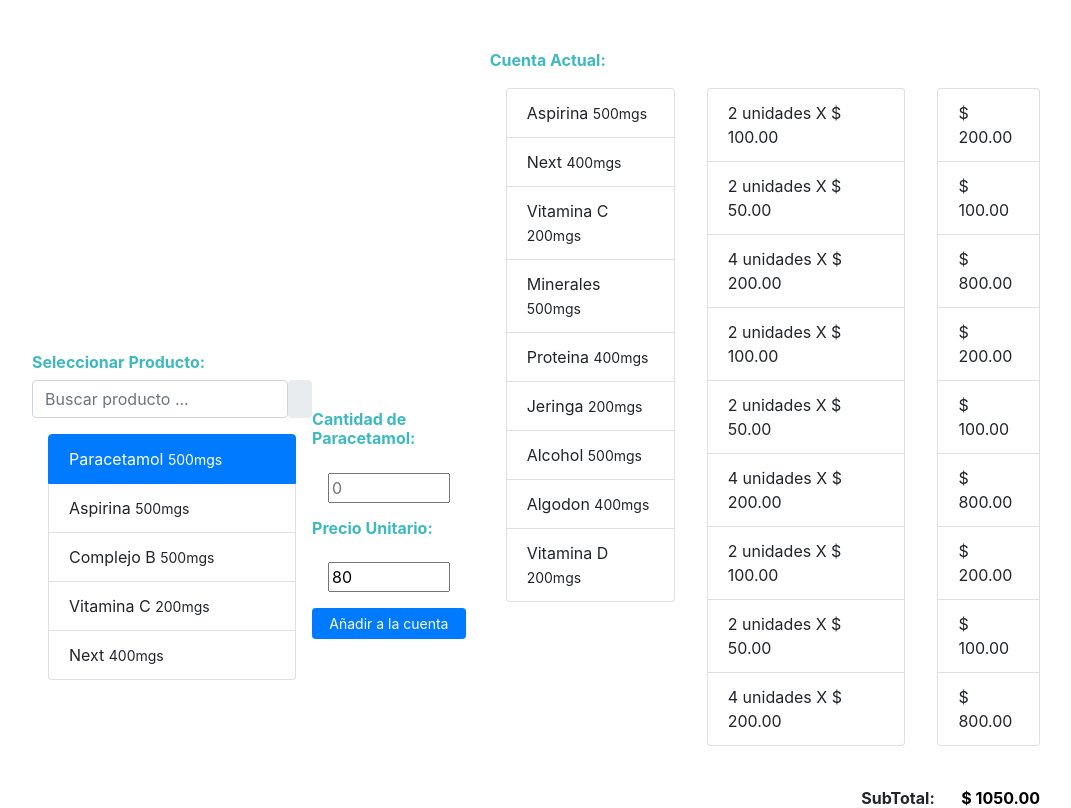
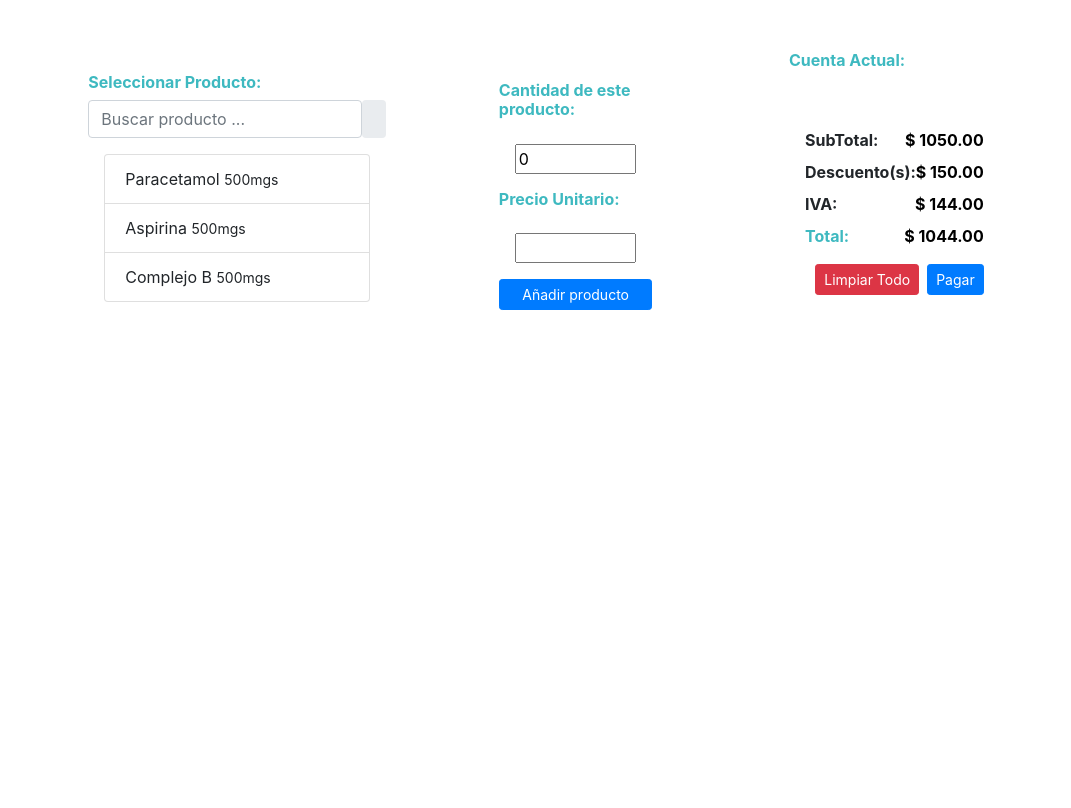
Before and after one commit to mike2611/vue-farmacia, a Vue app: page /puntoVenta in a window 1280 px wide. Shown: the top 808 px of the page, without its empty margins (96-1167 px from the left). Built offline with nearby package versions, Linux system fonts and the light colour scheme.

Commit message:
Se añaden productos de manera dinamica

```diff
--- a/src/components/PuntoVenta.vue
+++ b/src/components/PuntoVenta.vue
@@ -6,15 +6,6 @@
             <div id="content">
                 <!-- Begin Page Content -->
                 <div class="d-flex justify-content-center">
-                    <!-- Page Heading -->
-                    <!-- <div class="center-top mt-4">
-                        <div class="d-flex justify-content-center" style="width: 15vw;">
-                            <h1 class="h3 mb-1 text-gray-800 m-2"> <b class="blue-color">F</b>arma<b class="blue-color">F</b>ácil</h1>
-                            <div>
-                                <img src="../assets/img/farmaLogo6.png" alt="Logo Farmacia" width="40%">
-                            </div>
-                        </div>
-                    </div> -->
                     <div class="mt-5" style="width: 80vw">
                         <div class="d-flex flex-row align-items-center justify-content-around">
                             <div>
@@ -27,35 +18,25 @@
                                 </div>
 
                                 <ul class="list-group m-3">
-                                    <li class="list-group-item active" aria-current="true">
-                                        Paracetamol
-                                        <small> 500mgs</small>
-                                    </li>
-                                    <li class="list-group-item">
-                                        Aspirina
-                                        <small> 500mgs</small>
-                                    </li>
-                                    <li class="list-group-item">
-                                        Complejo B
-                                        <small> 500mgs</small>
-                                    </li>
-                                    <li class="list-group-item">
-                                        Vitamina C
-                                        <small> 200mgs</small>
-                                    </li>
-                                    <li class="list-group-item">
-                                        Next
-                                        <small> 400mgs</small>
+                                    <li v-for="(producto, index) in productos"
+                                        :key="producto.nombre"
+                                        class="list-group-item"
+                                        role="button"
+                                        :class="{ active: selectedProductIndex === index}"
+                                        @click="selectProduct(producto, index)"
+                                        >
+                                        {{producto.nombre}}
+                                        <small>{{producto.descripcion}}</small>
                                     </li>
                                 </ul>
                             </div>
 
                             <div class="d-flex flex-column" style="width: 15%;">
-                                <h6 class="blue-color font-weight-bold">Cantidad de Paracetamol: </h6>
-                                <input  class="m-3" type="number" placeholder="0">
+                                <h6 class="blue-color font-weight-bold">Cantidad de {{selectedProductName ? selectedProductName : "este producto"}}: </h6>
+                                <input  v-model.number="selectedProductQuantity"  class="m-3" type="number" placeholder="0">
                                 <h6 class="blue-color font-weight-bold">Precio Unitario: </h6>
-                                <input class="m-3" type="number" value="80" readonly>
-                                <button type="button" class="btn btn-primary btn-sm">Añadir a la cuenta</button>
+                                <input class="m-3" type="number" :value="selectedProductPrice" readonly>
+                                <button type="button" class="btn btn-primary btn-sm" @click="añadirProducto()">Añadir producto</button>
                             </div>
 
                             <div>
@@ -63,99 +44,19 @@
                                     <span class="blue-color font-weight-bold">Cuenta Actual:</span>
                                     <div class="d-flex">
                                         <ul class="list-group m-3">
-                                            <li class="list-group-item">
-                                                Aspirina
-                                                <small> 500mgs</small>
-                                            </li>
-                                            <li class="list-group-item">
-                                                Next
-                                                <small> 400mgs</small>
-                                            </li>
-                                            <li class="list-group-item">
-                                                Vitamina C
-                                                <small> 200mgs</small>
-                                            </li>
-                                            <li class="list-group-item">
-                                                Minerales
-                                                <small> 500mgs</small>
-                                            </li>
-                                            <li class="list-group-item">
-                                                Proteina
-                                                <small> 400mgs</small>
-                                            </li>
-                                            <li class="list-group-item">
-                                                Jeringa
-                                                <small> 200mgs</small>
-                                            </li>
-                                            <li class="list-group-item">
-                                                Alcohol
-                                                <small> 500mgs</small>
-                                            </li>
-                                            <li class="list-group-item">
-                                                Algodon
-                                                <small> 400mgs</small>
-                                            </li>
-                                            <li class="list-group-item">
-                                                Vitamina D
-                                                <small> 200mgs</small>
+                                            <li v-for="producto in cuenta" :key="producto.nombre" class="list-group-item">
+                                                {{producto.nombre}}
+                                                <small> {{producto.descripcion}}</small>
                                             </li>
                                         </ul>
                                         <ul class="list-group m-3">
-                                            <li class="list-group-item">
-                                                2 unidades X $ 100.00
-                                            </li>
-                                            <li class="list-group-item">
-                                                2 unidades X $ 50.00
-                                            </li>
-                                            <li class="list-group-item">
-                                                4 unidades X $ 200.00
-                                            </li>
-                                            <li class="list-group-item">
-                                                2 unidades X $ 100.00
-                                            </li>
-                                            <li class="list-group-item">
-                                                2 unidades X $ 50.00
-                                            </li>
-                                            <li class="list-group-item">
-                                                4 unidades X $ 200.00
-                                            </li>
-                                            <li class="list-group-item">
-                                                2 unidades X $ 100.00
-                                            </li>
-                                            <li class="list-group-item">
-                                                2 unidades X $ 50.00
-                                            </li>
-                                            <li class="list-group-item">
-                                                4 unidades X $ 200.00
+                                            <li  v-for="producto in cuenta" :key="producto.nombre" class="list-group-item">
+                                                {{producto.cantidad}} unidade(s) X $ {{producto.precio_venta}}
                                             </li>
                                         </ul>
                                         <ul class="list-group m-3">
-                                            <li class="list-group-item">
-                                                $ 200.00
-                                            </li>
-                                            <li class="list-group-item">
-                                                $ 100.00
-                                            </li>
-                                            <li class="list-group-item">
-                                                $ 800.00
-                                            </li>
-                                            <li class="list-group-item">
-                                                $ 200.00
-                                            </li>
-                                            <li class="list-group-item">
-                                                $ 100.00
-                                            </li>
-                                            <li class="list-group-item">
-                                                $ 800.00
-                                            </li>
-                                            <li class="list-group-item">
-                                                $ 200.00
-                                            </li>
-                                            <li class="list-group-item">
-                                                $ 100.00
-                                            </li>
-                                            <li class="list-group-item">
-                                                $ 800.00
+                                            <li  v-for="producto in cuenta" :key="producto.nombre" class="list-group-item">
+                                                $ {{producto.cantidad * producto.precio_venta}}
                                             </li>
                                         </ul>
                                     </div>
@@ -215,14 +116,41 @@
 </template>
 
 <script>
-//   import TopBar from "./TopBar.vue";
-//   import CustomFooter from "./CustomFooter.vue";
+
 
   export default {
     name: 'PuntoVenta',
-    components: {
-        // TopBar,
-        // CustomFooter
+    data() {
+        return{
+            productos: [
+                {nombre: 'Paracetamol', descripcion: '500mgs', precio_venta: 100},
+                {nombre: 'Aspirina', descripcion: '500mgs', precio_venta: 100},
+                {nombre: 'Complejo B', descripcion: '500mgs', precio_venta: 100},
+            ],
+            selectedProductIndex: null,
+            selectedProductPrice: null,
+            selectedProductName: null,
+            selectedProductQuantity: 0,
+            cuenta: []
+        }
+    },
+    methods: {
+        selectProduct(producto, index) {
+            this.selectedProductIndex = index;
+            this.selectedProductPrice = producto.precio_venta;
+            this.selectedProductName = producto.nombre;
+        },
+        añadirProducto() {
+            if(this.selectedProductIndex !== null && this.selectedProductQuantity > 0) {
+                const producto = this.productos[this.selectedProductIndex];
+                this.cuenta.push({
+                    nombre: producto.nombre,
+                    descripcion: producto.descripcion,
+                    precio_venta: producto.precio_venta,
+                    cantidad: this.selectedProductQuantity
+                });
+            }
+        }
     }
   };
 </script>
@@ -233,21 +161,11 @@
     }
     .black-color {
         color: black;
-    }
-    /*
-        .waves {
-            aspect-ratio: 900/600;
-            width: 100%;
-            background-repeat: no-repeat;
-            background-position: center;
-            background-size: cover;
-            background-image: url('../assets/img/waves6.svg');
-        }
-    */
+    }/*
     .center-top {
         position: absolute;
         top: 8%;
         left: 49%;
         transform: translateX(-50%);
-    }
+    } */
 </style>
```
